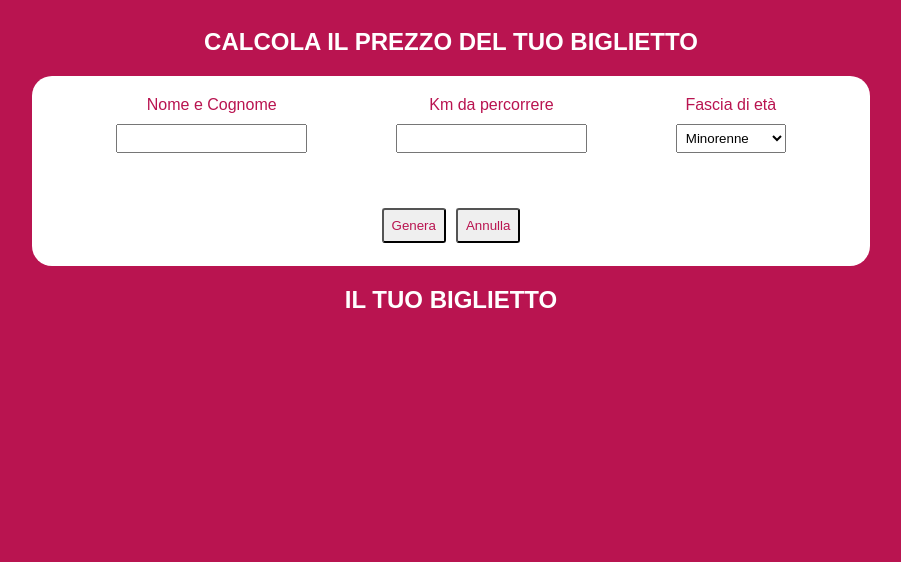
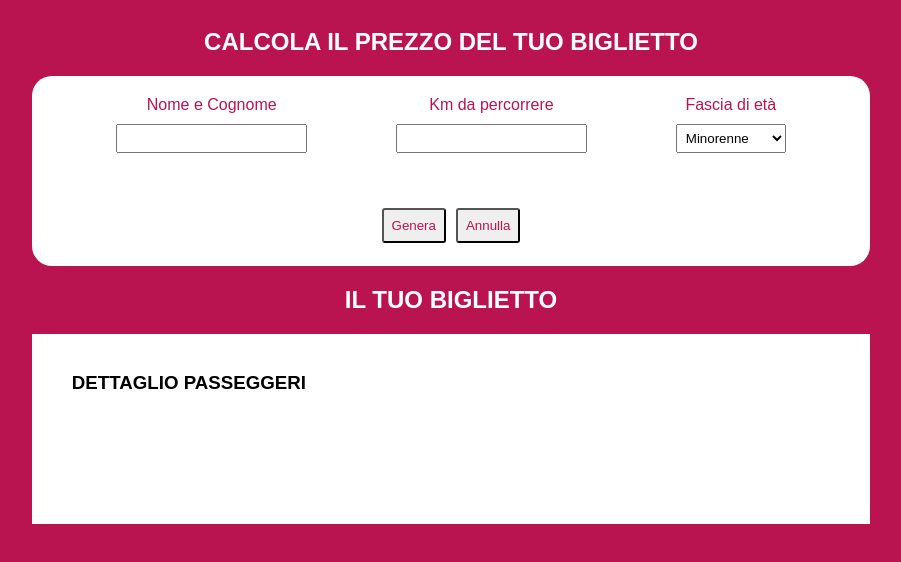
Before and after one commit to federico1989/js-biglietto-treno-form, a plain HTML site: page index.html in a window 1280 px wide. Shown: the whole page, without its empty margins (189-1090 px from the left). Drawn offline with Linux system fonts and the light colour scheme.

Commit message:
Impostazione seconda sezione
Impostazione della seconda sezione

```diff
--- a/css/style.css
+++ b/css/style.css
@@ -55,7 +55,12 @@ margin-bottom: 10px;
 }
 
 /* /Prima sezione */
-
+.card-normal {
+  height: 150px;
+  width: 60%;
+  background-color: white;
+  padding: 20px 40px;
+}
 /* Utility */
 .d-flex{
   display: flex;
--- a/index.html
+++ b/index.html
@@ -39,11 +39,22 @@
 
    <section id="biglietto" class="d-flex">
      <h2>IL TUO BIGLIETTO</h2>
-     <div id="nome-passeggero"></div>
-     <div id="sconto"></div>
-     <div id="carrozza"></div>
-     <div id="codice-cp"></div>
-     <div id="ticket-price"></div>
+     <div class="card-normal d-flex">
+       <div class="raw d-flex">
+         <div class="col d-flex">
+           <h3>DETTAGLIO PASSEGGERI</h3>
+         </div>
+       </div>
+       <div class="raw d-flex">
+         <div class="col d-flex">
+           <div id="nome-passeggero" class="d-flex"></div>
+           <div id="sconto" class="d-flex"></div>
+           <div id="carrozza" class="d-flex"></div>
+           <div id="codice-cp" class="d-flex"></div>
+           <div id="ticket-price" class="d-flex"></div>
+         </div>
+       </div>
+     </div>
    </section>
 
   <script src="js/main.js" charset="utf-8"></script>
```
